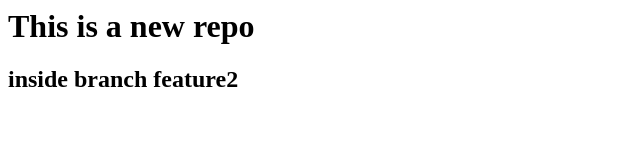
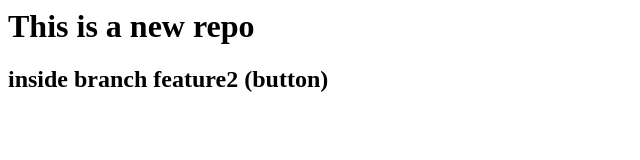
Before and after one commit to shivendra-999/localrepository, a plain HTML site: page index.html in a window 1280 px wide. Shown: the whole page, without its empty margins (0-640 px from the left). Drawn offline with Linux system fonts and the light colour scheme.

Commit message:
button added

```diff
--- a/index.html
+++ b/index.html
@@ -1,2 +1,2 @@
 <h1>This is a new repo</h1>
-<h2>inside branch feature2 </h2>
+<h2>inside branch feature2 (button)</h2>
```
